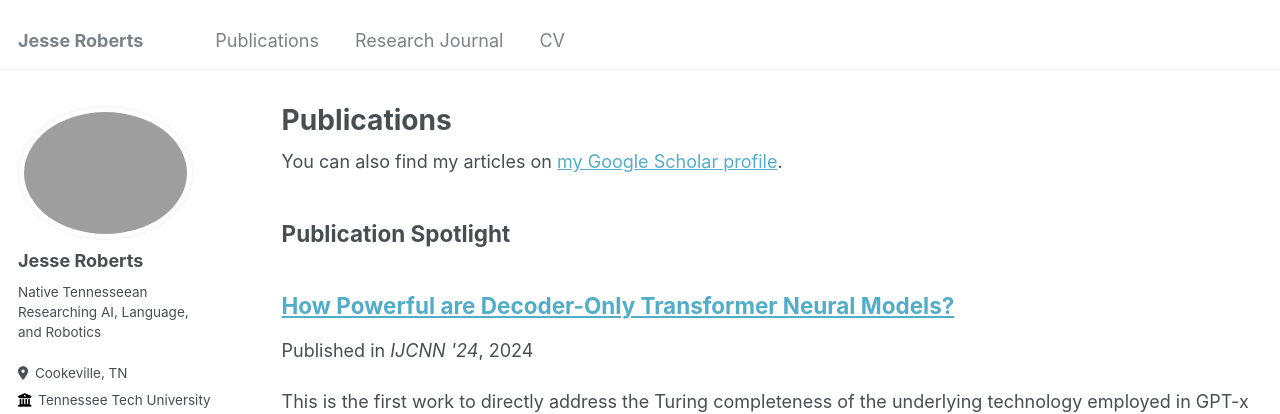
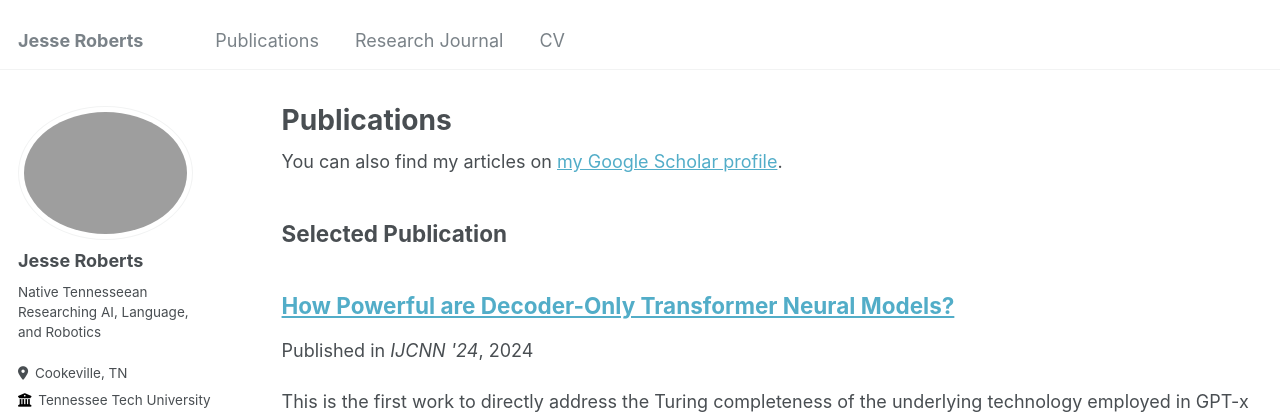
Before and after one commit to JesseTNRoberts/JesseTNRoberts.github.io, a Jekyll site: the page built from _pages/publications.md, in a window 1280 px wide and 900 px high. Shown: the top 414 px of the window. Built offline with Jekyll 4.4.1, drawn with Linux system fonts in a browser that asks for light colours; some web fonts are replaced.

Commit message:
Update publications.md

```diff
--- a/_pages/publications.md
+++ b/_pages/publications.md
@@ -9,7 +9,7 @@ author_profile: true
   <div class="wordwrap">You can also find my articles on <a href="{{site.author.googlescholar}}">my Google Scholar profile</a>.</div>
 {% endif %}
 
-## Publication Spotlight
+## Selected Publication
 
 {% include base_path %}
 {% for post in site.publications reversed %}
```
